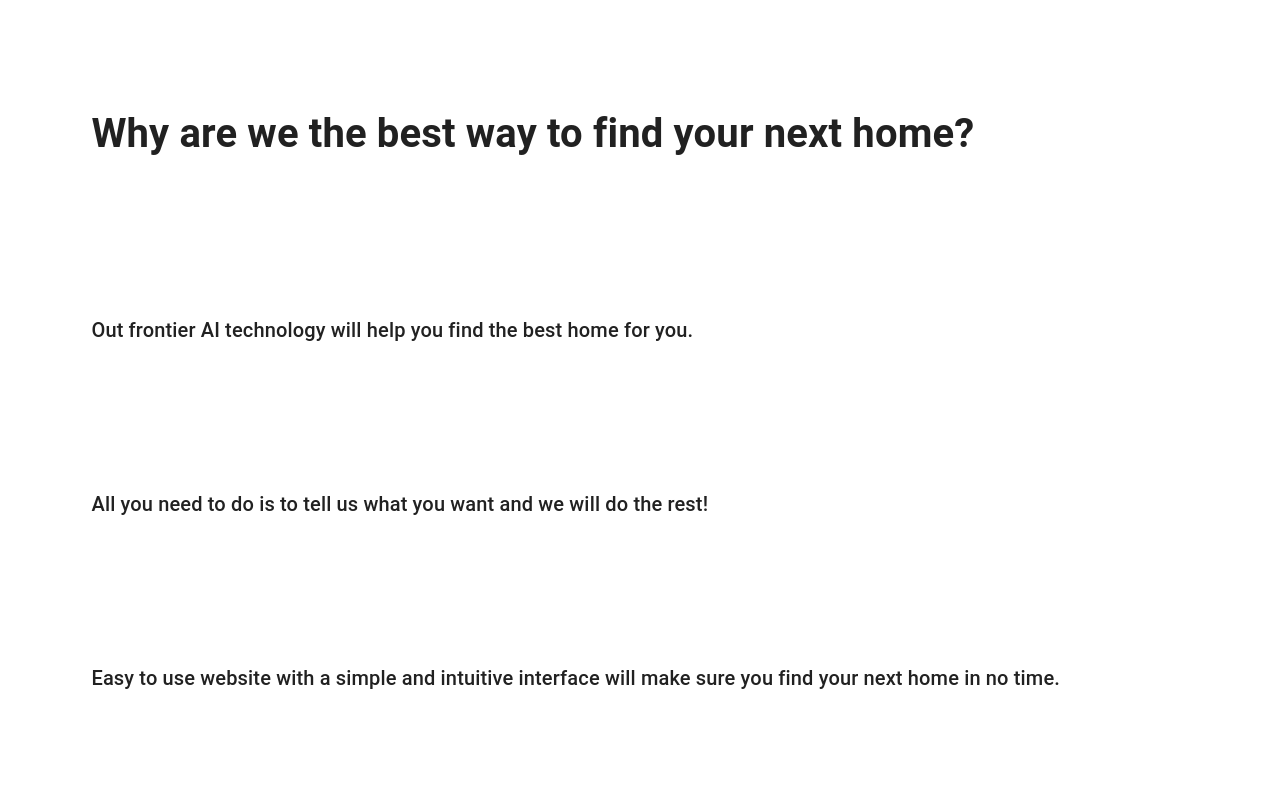
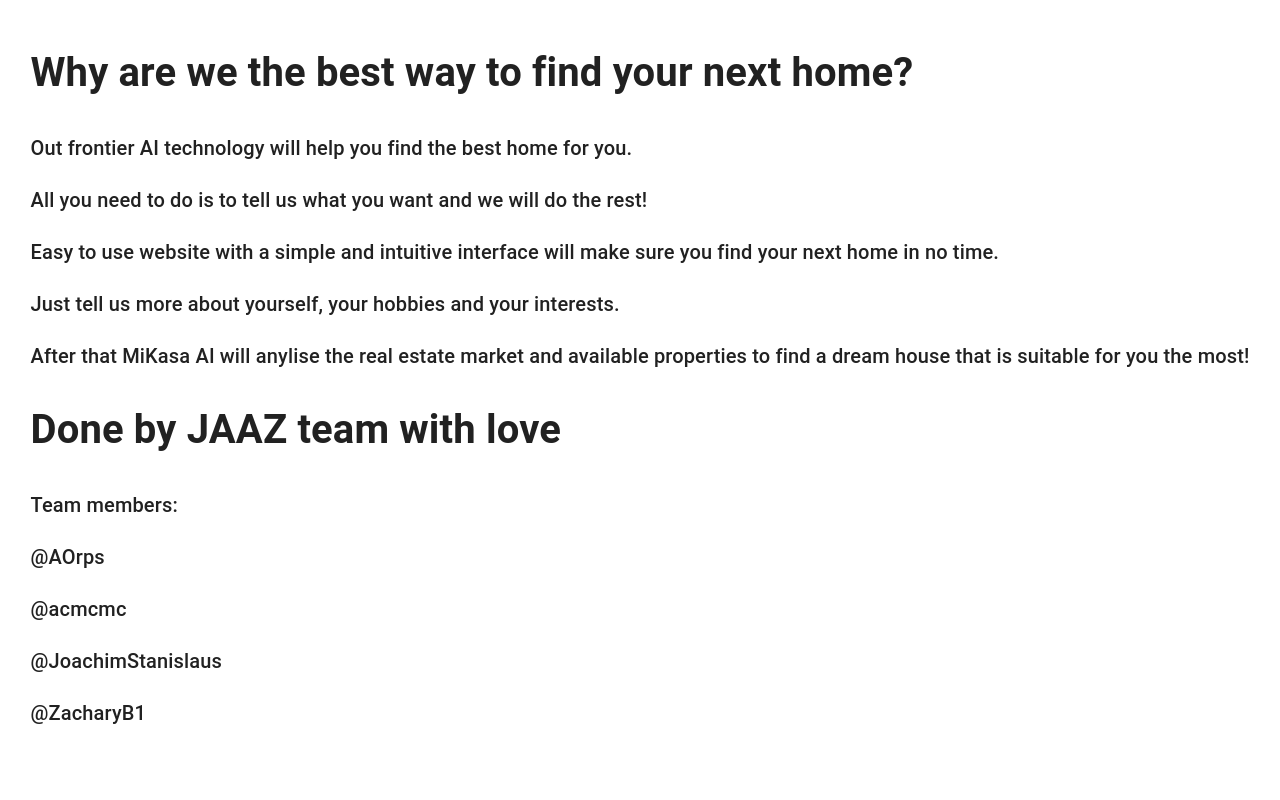
Before and after one commit to ACMCMC/hackupc_2023, a React (Create React App) app in the folder frontend/: page /aboutus in a window 1280 px wide. Shown: the part 420-1220 px from the top of the page. Built offline with nearby package versions, Linux system fonts and the light colour scheme; no server answers.

Commit message:
add authors and <p>

```diff
--- a/frontend/src/pages/AboutUs.tsx
+++ b/frontend/src/pages/AboutUs.tsx
@@ -24,18 +24,19 @@
             <Typography variant="h4" component="h4" marginBottom={4}>
               Let MiKasa think on behalf of you!
             </Typography>
-            <Typography variant="h6" component="h6" marginBottom={8}>
-              <h1 style = {{ "padding": "5%"}}>Why are we the best way to find your next home?  </h1>
-              <p style = {{ "padding": "5%"}}>Out frontier AI technology will help you find the best home for you.  </p>
-              <p style = {{ "padding": "5%"}}>All you need to do is to tell us what you want and we will do the rest!  </p>
-              <p style = {{ "padding": "5%"}}>Easy to use website with a simple and intuitive interface will make sure you find your next home in no time.  </p>
-              <p style = {{ "padding": "5%"}}>Just tell us more about yourself, your hobbies and your interests. </p>
-              <p style = {{ "padding": "5%"}}>After that MiKasa AI will anylise the real estate market and available properties to find a dream house that is suitable for you the most! </p>
-              <h1 style = {{ "padding": "5%"}}>JAAZ team - HackUPC 2023  </h1>
-              <p style = {{ "padding": "5%"}}>@AOrps</p>
-              <p style = {{ "padding": "5%"}}>@acmcmc</p>
-              <p style = {{ "padding": "5%"}}>@JoachimStanislaus</p>
-              <p style = {{ "padding": "5%"}}>@ZacharyB1</p>
+            <Typography variant="h6" component="h6" marginBottom={8}  justifyContent="center"  alignItems="center" marginY={{xs: 4, md: 8}}>
+              <h1>Why are we the best way to find your next home?  </h1>
+              <p>Out frontier AI technology will help you find the best home for you.  </p>
+              <p>All you need to do is to tell us what you want and we will do the rest!  </p>
+              <p>Easy to use website with a simple and intuitive interface will make sure you find your next home in no time.  </p>
+              <p>Just tell us more about yourself, your hobbies and your interests. </p>
+              <p>After that MiKasa AI will anylise the real estate market and available properties to find a dream house that is suitable for you the most! </p>
+              <h1>Done by JAAZ team with love</h1>
+              <p>Team members:</p>
+              <p>@AOrps</p>
+              <p>@acmcmc</p>
+              <p>@JoachimStanislaus</p>
+              <p>@ZacharyB1</p>
 
 
             </Typography>
```
